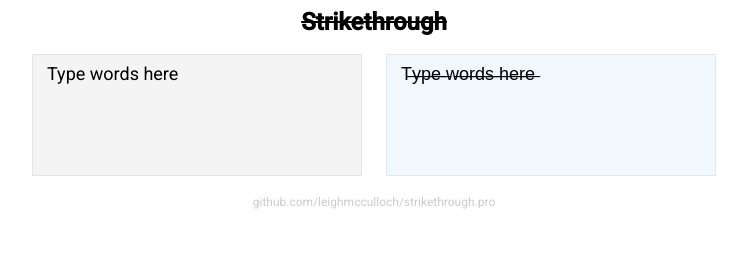
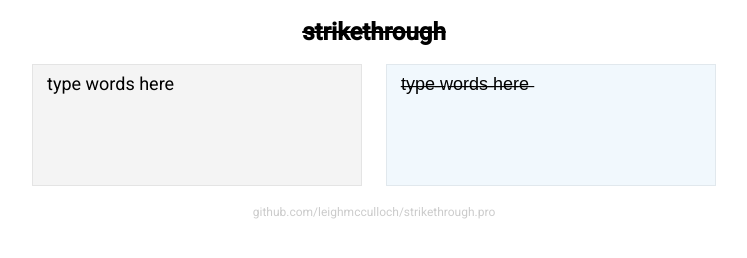
Before and after one commit to leighmcculloch/strikethrough, a plain HTML site: page src/index.html in a window 1280 px wide. Shown: the whole page, without its empty margins (266-1013 px from the left). Drawn offline with Linux system fonts and the light colour scheme.

Commit message:
Lowered cased and style

```diff
--- a/src/index.html
+++ b/src/index.html
@@ -2,10 +2,13 @@
 <html>
   <head>
     <meta charset="UTF-8">
-    <title>Strikethrough</title>
+    <title>s̶t̶r̶i̶k̶e̶t̶h̶r̶o̶u̶g̶h̶</title>
+    <meta http-equiv="X-UA-Compatible" content="IE=edge,chrome=1">
+    <meta name="viewport" content="width=device-width,initial-scale=1,user-scalable=no,minimum-scale=1,maximum-scale=1">
     <link href="https://fonts.googleapis.com/css?family=Roboto:400,500" rel="stylesheet">
     <link rel="stylesheet" type="text/css" href="reset.css">
     <link rel="stylesheet" type="text/css" href="stylesheet.css">
+    <link rel="icon" type="image/png" href="favicon.png">
     <script src="update_output.js" type="text/javascript" async></script>
     <script>
       (function(i,s,o,g,r,a,m){i['GoogleAnalyticsObject']=r;i[r]=i[r]||function(){
@@ -17,9 +20,9 @@
     </script>
   </head>
   <body>
-    <h1>Strikethrough</h1>
-    <span class="textarea" id="input" contenteditable="true">Type words here</span>
-    <span class="textarea" id="output"></span>
+    <h1>strikethrough</h1>
+    <span class="textarea" id="input" contenteditable="true">type words here</span>
+    <span class="textarea" id="output">t̶y̶p̶e̶ ̶w̶o̶r̶d̶s̶ ̶h̶e̶r̶e̶</span>
     <div class="footer">
       <a href="https://github.com/leighmcculloch/strikethrough.pro">github.com/leighmcculloch/strikethrough.pro</a>
     </div>
--- a/src/stylesheet.css
+++ b/src/stylesheet.css
@@ -8,7 +8,7 @@ h1 {
   font-variant: normal;
   font-weight: bold;
   font-size: 24px;
-  margin: 10px 0;
+  margin: 20px 0 10px 0;
   text-decoration: line-through;
 }
 
@@ -18,10 +18,9 @@ h1 {
   margin: 10px;
   display: inline-block;
   vertical-align: top;
+  padding: 10px 14px;
 
   text-align: left;
-  padding: 10px 14px;
-
   font-family: inherit;
   font-size: 18px;
 }
```
Also changed, not shown: src/favicon.png (added), 1 other file.
